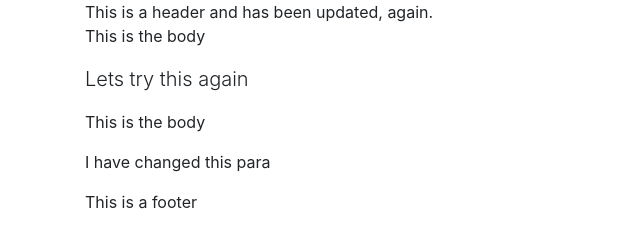
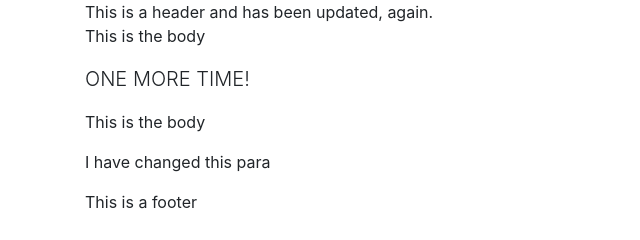
Before and after one commit to sallen-wiley/bootstrap-studio-test, a plain HTML site: page index.html in a window 1280 px wide. Shown: the full height of the page, 0-640 px from the left. Drawn offline with Linux system fonts and the light colour scheme.

Commit message:
Website updates.

```diff
--- a/index.html
+++ b/index.html
@@ -14,7 +14,7 @@
         <header><span>This is a header and has been updated, again.&nbsp;</span></header>
         <main>
             <p>This is the body</p>
-            <p class="lead">Lets try this again</p>
+            <p class="lead">ONE MORE TIME!</p>
             <p>This is the body</p>
             <p>I have changed this para</p>
         </main>
```
